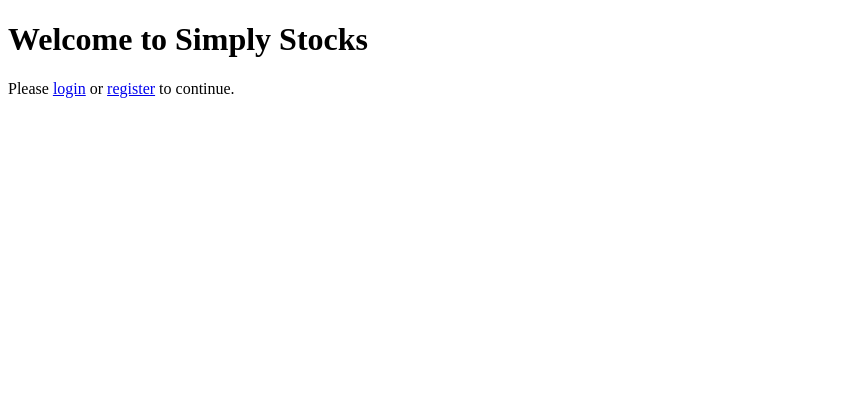
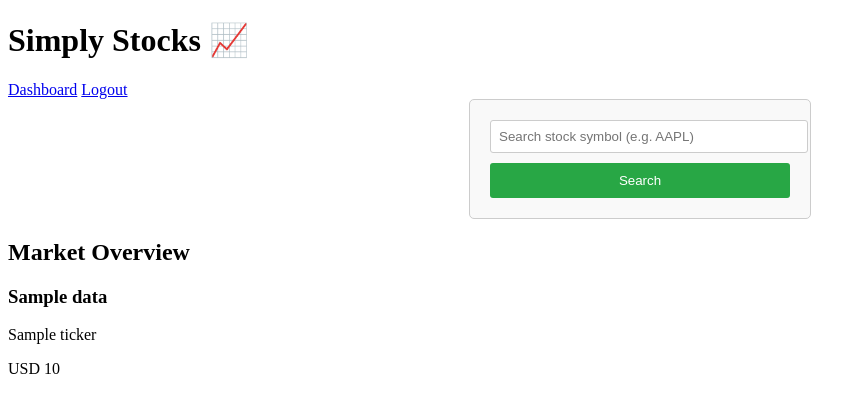
Before and after one commit to Jiahan527/Simply-Stocks, a Flask app: template templates/index.html in a window 1280 px wide. Shown: the top 413 px of the page, without its empty margins (0-866 px from the left). Run offline with Flask 3, Linux system fonts and the light colour scheme; a user stored in the database is signed in; the template is opened without the code that fills it: most values are stand-ins (such as "Sample title", 1, 10 or a date in 2020).

Commit message:
Simply-Stocks 0.0.2
Only implemented this function:
Use yahoo API to get data, which show in index.html

Now have this web pages:
Index(with several information), Login, Register, Dashboard(without information)

```diff
--- a/app.py
+++ b/app.py
@@ -2,35 +2,68 @@ from flask import Flask, render_template, request, redirect, url_for, flash
 from flask_sqlalchemy import SQLAlchemy
 from flask_login import LoginManager, login_user, logout_user, login_required, current_user
 from models import User, db
+import yfinance as yf
+import pandas as pd
 
 app = Flask(__name__)
 app.config['SECRET_KEY'] = 'your-secret-key'
 app.config['SQLALCHEMY_DATABASE_URI'] = 'sqlite:///users.db'
 app.config['SQLALCHEMY_TRACK_MODIFICATIONS'] = False
 
-# 初始化扩展
+DEFAULT_TICKERS = ["AAPL", "GOOGL", "MSFT", "TSLA", "AMZN"]
+
+# initial
 db.init_app(app)
 login_manager = LoginManager(app)
 login_manager.login_view = 'login'
 
-# 创建数据库表
+# create database
 with app.app_context():
     db.create_all()
 
+def get_stock_data(tickers, period="1d", interval="1m"):
+    data = {}
+    for ticker in tickers:
+        try:
+            stock = yf.Ticker(ticker)
+            hist = stock.history(period=period, interval=interval)
+            if not hist.empty:
+                latest_price = hist["Close"].iloc[-1]
+                data[ticker] = {
+                    "price": round(latest_price, 2),
+                    "currency": stock.info.get("currency", "USD"),
+                    "name": stock.info.get("shortName", ticker),
+                }
+            else:
+                data[ticker] = {"error": "No data available"}
+        except Exception as e:
+            data[ticker] = {"error": str(e)}
+    return data
 
-# 加载用户
+# load user
 @login_manager.user_loader
 def load_user(user_id):
     return User.query.get(int(user_id))
 
 
-# 首页
+# index
 @app.route('/')
 def index():
-    return render_template('index.html')
+    stock_data = get_stock_data(DEFAULT_TICKERS)
+    return render_template("index.html", stock_data=stock_data)
+
+# search
+@app.route('/search', methods=['GET'])
+def search_stock():
+    ticker = request.args.get('ticker', '').upper()
+    if not ticker:
+        return redirect(url_for('index'))
+
+    stock_data = get_stock_data([ticker])
+    return render_template("index.html", stock_data=stock_data, searched_ticker=ticker)
 
 
-# 登录
+# login
 @app.route('/login', methods=['GET', 'POST'])
 def login():
     if request.method == 'POST':
@@ -44,7 +77,7 @@ def login():
     return render_template('login.html')
 
 
-# 注册
+# register
 @app.route('/register', methods=['GET', 'POST'])
 def register():
     if request.method == 'POST':
@@ -73,7 +106,7 @@ def dashboard():
     return render_template('dashboard.html', user=current_user)
 
 
-# 登出
+# logout
 @app.route('/logout')
 @login_required
 def logout():
--- a/templates/index.html
+++ b/templates/index.html
@@ -2,11 +2,77 @@
 <html lang="en">
 <head>
     <meta charset="UTF-8">
-    <title>Home</title>
+    <title>Simply Stocks</title>
     <link rel="stylesheet" href="{{ url_for('static', filename='styles.css') }}">
 </head>
 <body>
-    <h1>Welcome to Simply Stocks</h1>
-    <p>Please <a href="{{ url_for('login') }}">login</a> or <a href="{{ url_for('register') }}">register</a> to continue.</p>
+    <!-- bar -->
+    <div class="navbar">
+        <h1>Simply Stocks 📈</h1>
+        <div class="auth-links">
+            {% if not current_user.is_authenticated %}
+                <a href="{{ url_for('login') }}">Login</a>
+                <a href="{{ url_for('register') }}">Register</a>
+            {% else %}
+                <a href="{{ url_for('dashboard') }}">Dashboard</a>
+                <a href="{{ url_for('logout') }}">Logout</a>
+            {% endif %}
+        </div>
+    </div>
+
+    <!-- main -->
+    <div class="container">
+        <!-- search -->
+        <div class="search-section">
+            <form action="{{ url_for('search_stock') }}" method="GET" class="search-form">
+                <input
+                    type="text"
+                    name="ticker"
+                    placeholder="Search stock symbol (e.g. AAPL)"
+                    value="{{ searched_ticker if searched_ticker }}"
+                >
+                <button type="submit">Search</button>
+            </form>
+
+            <!-- warning -->
+            {% if searched_ticker and stock_data[searched_ticker].get('error') %}
+                <div class="flash-messages">
+                    <p>⚠️ Failed to fetch {{ searched_ticker }}: {{ stock_data[searched_ticker].error }}</p>
+                </div>
+            {% endif %}
+        </div>
+
+        <!-- data -->
+        <h2 class="section-title">Market Overview</h2>
+        <div class="stock-grid">
+            {% for ticker, data in stock_data.items() %}
+                <div class="stock-card">
+                    <div class="stock-header">
+                        <h3>{{ data.name }}</h3>
+                        <span class="ticker">{{ ticker }}</span>
+                    </div>
+                    <div class="stock-body">
+                        {% if data.get('error') %}
+                            <p class="error">Data unavailable</p>
+                        {% else %}
+                            <p class="price">{{ data.currency }} {{ data.price|round(2) }}</p>
+                        {% endif %}
+                    </div>
+                </div>
+            {% endfor %}
+        </div>
+
+        <!-- login warning --
+        {% if not current_user.is_authenticated %}
+            <div class="call-to-action">
+                <p>Want to track your portfolio?
+                    <a href="{{ url_for('register') }}">Create an account</a>
+                    or
+                    <a href="{{ url_for('login') }}">sign in</a>.
+                </p>
+            </div>
+        {% endif %}
+        -->
+    </div>
 </body>
 </html>
```
Also changed, not shown: instance/users.db, 1 other file.
